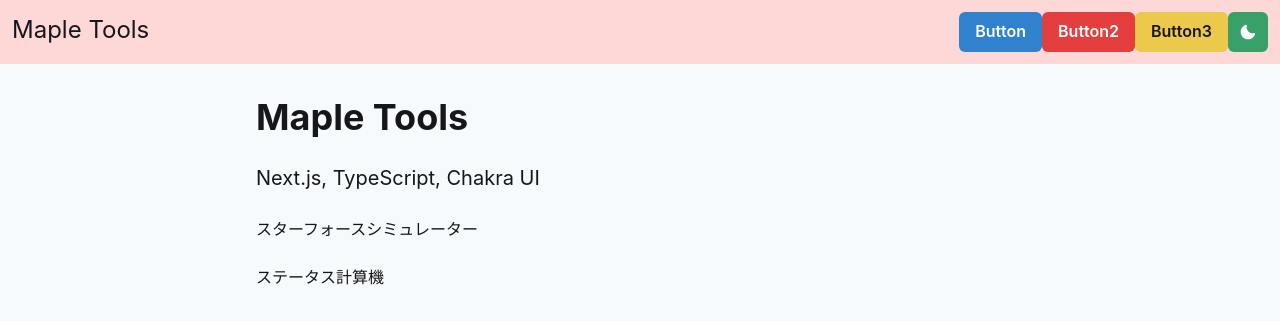
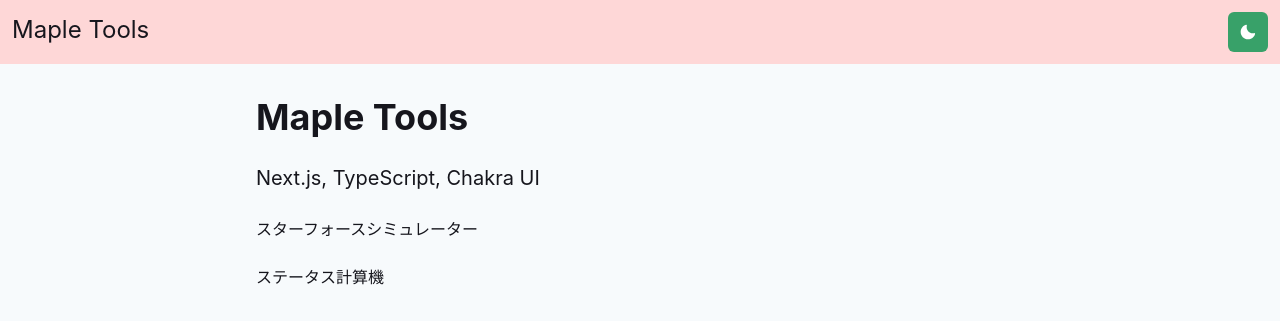
Before and after one commit to firiexp/calculator-maple, a Next.js app: page / in a window 1280 px wide. Shown: the top 324 px of the page. Built offline with nearby package versions, Linux system fonts and the light colour scheme.

Commit message:
remove unnecessary button

```diff
--- a/src/components/Header.tsx
+++ b/src/components/Header.tsx
@@ -9,9 +9,6 @@
         <ChakraLink fontSize='2xl'>Maple Tools</ChakraLink>
       </NextLink>
       <Spacer />
-      <Button colorScheme='blue'>Button</Button>
-      <Button colorScheme='red'>Button2</Button>
-      <Button colorScheme='yellow'>Button3</Button>
       <DarkModeSwitch />
     </Flex>
   );
```
